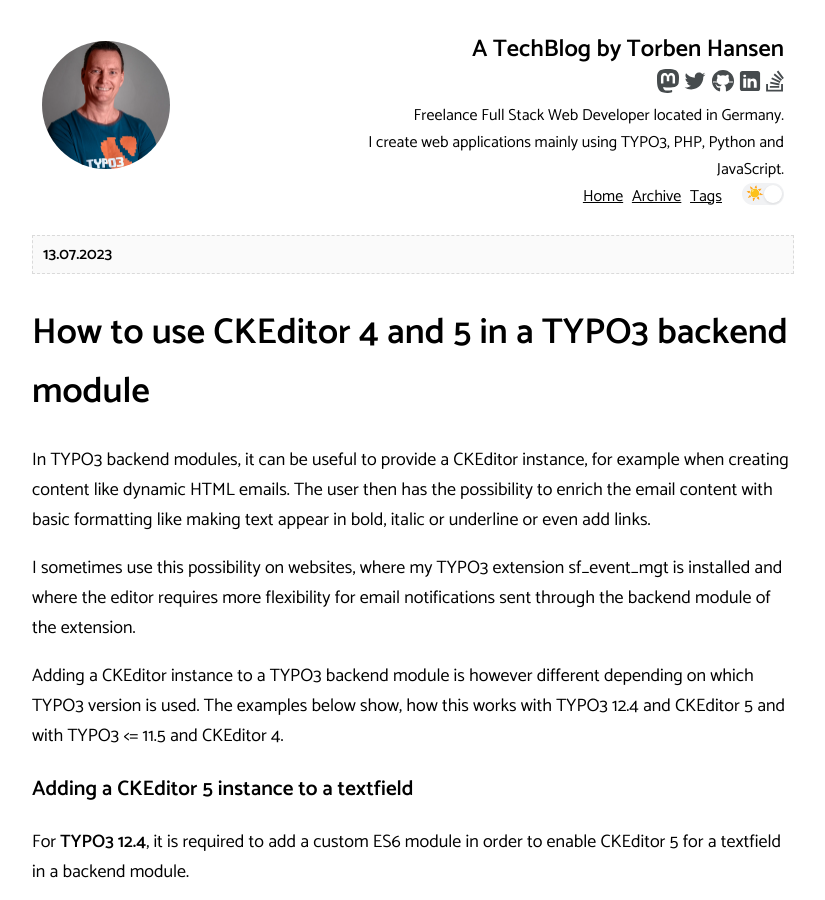
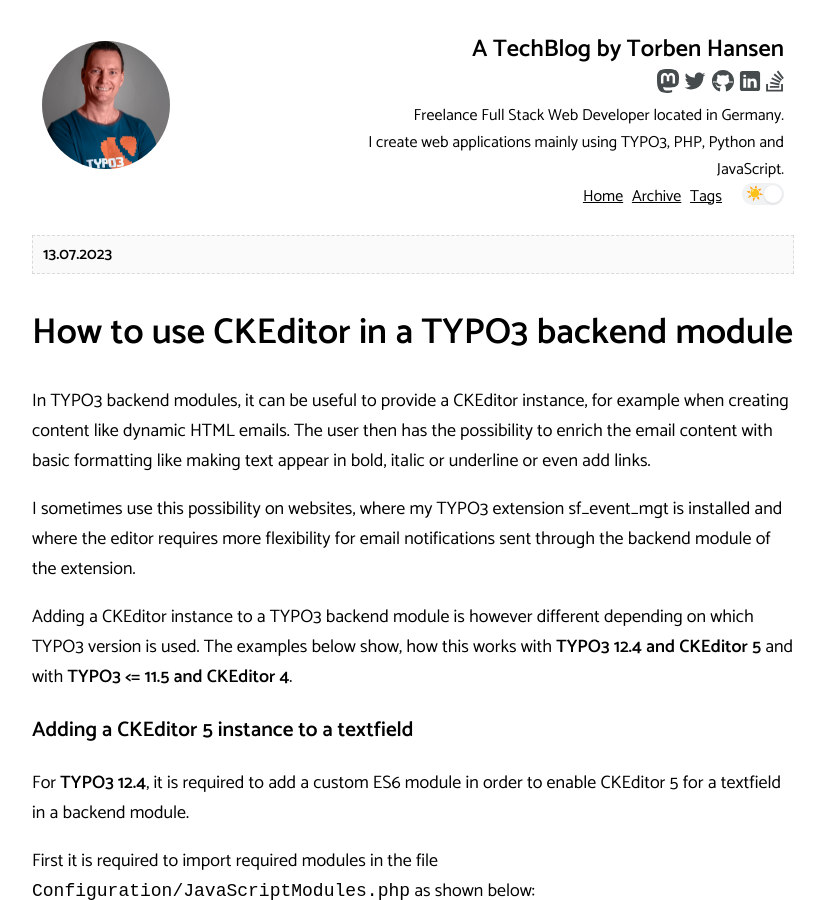
Before and after one commit to derhansen/derhansen.github.io, a Jekyll site: the page built from _posts/2023-07-12-ckeditor5-typo3-backend-module.md, in a window 1280 px wide and 900 px high. Shown: the whole window, without its empty margins (227-1052 px from the left). Built offline with Jekyll 4.4.1, drawn with Linux system fonts in a browser that asks for light colours; comment, search, counter and statistics services are not loaded.

Commit message:
Updated post title

```diff
--- a/_posts/2023-07-12-ckeditor5-typo3-backend-module.md
+++ b/_posts/2023-07-12-ckeditor5-typo3-backend-module.md
@@ -1,6 +1,6 @@
 ---
 layout: post
-title: How to use CKEditor 4 and 5 in a TYPO3 backend module
+title: How to use CKEditor in a TYPO3 backend module
 date: '2023-07-13T08:12:00.000+02:00'
 author: Torben Hansen
 tags:
@@ -8,7 +8,7 @@
 - backend module
 - ckeditor
 modified_time: '2023-07-13T08:12:00.000+02:00'
-permalink: /2023/07/ckeditor-4-and-5-typo3-backend-module.html
+permalink: /2023/07/ckeditor-typo3-backend-module.html
 ---
 
 In TYPO3 backend modules, it can be useful to provide a CKEditor instance, for example when creating
@@ -20,8 +20,8 @@
 extension.
 
 Adding a CKEditor instance to a TYPO3 backend module is however different depending on which TYPO3
-version is used. The examples below show, how this works with TYPO3 12.4 and CKEditor 5 and with
-TYPO3 <= 11.5 and CKEditor 4.
+version is used. The examples below show, how this works with **TYPO3 12.4 and CKEditor 5** and with
+**TYPO3 <= 11.5 and CKEditor 4**.
 
 ### Adding a CKEditor 5 instance to a textfield
 
```
